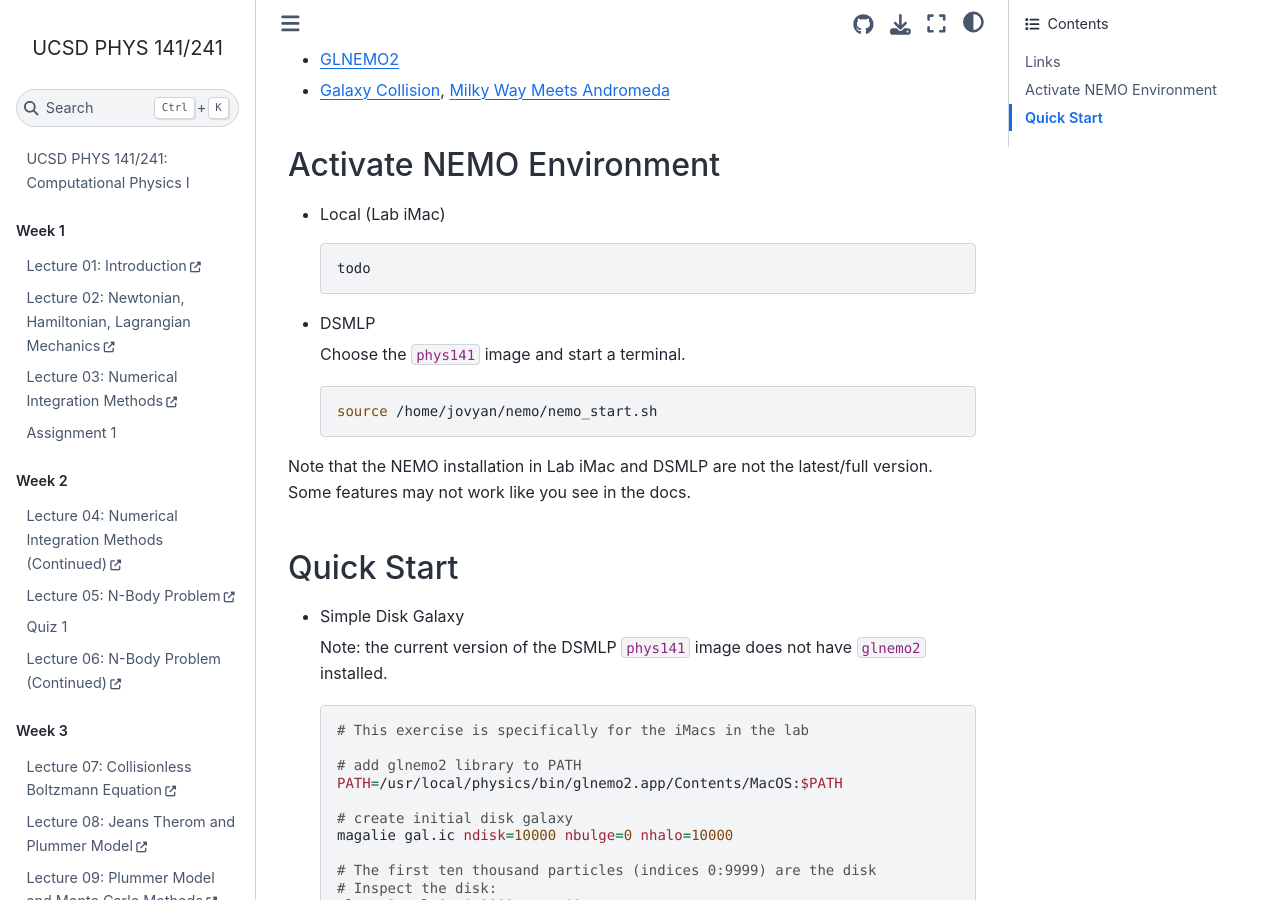
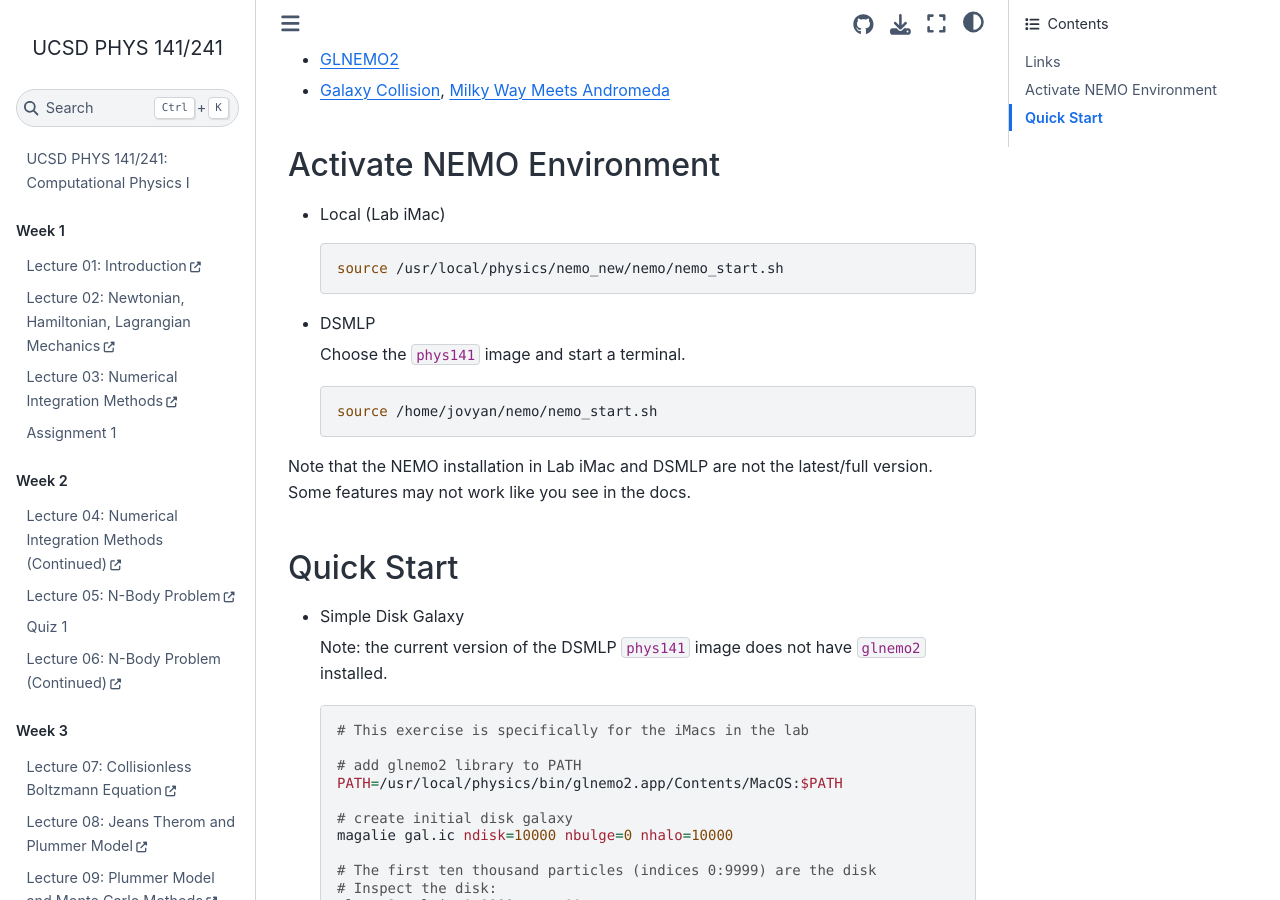
Before and after one commit to jmduarte/phys141, a Jupyter Book: the page built from labs/lab5/nemo.md, in a window 1280 px wide and 900 px high, scrolled down 337 px. Built offline with Jupyter Book 1.0.4 settings and Sphinx 7.4.7 and the Sphinx Book theme 1.1.4, drawn with Linux system fonts in a browser that asks for light colours; pages that are not in the unit, such as notebooks, are missing from menus.

Commit message:
update lab5

````diff
--- a/labs/lab5/nemo.md
+++ b/labs/lab5/nemo.md
@@ -19,7 +19,7 @@
 -   Local (Lab iMac)
 
     ```bash
-    todo
+    source /usr/local/physics/nemo_new/nemo/nemo_start.sh
     ```
 
 -   DSMLP
````
